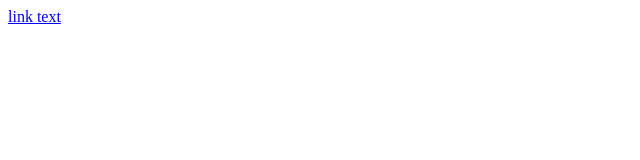
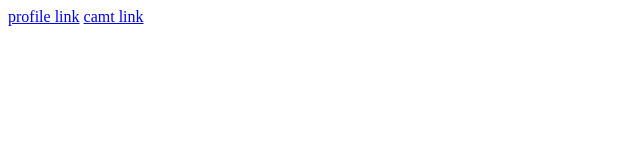
Before and after one commit to leviCMU/BasicDevLab03, a plain HTML site: page index.html in a window 1280 px wide. Shown: the whole page, without its empty margins (0-640 px from the left). Drawn offline with Linux system fonts and the light colour scheme.

Commit message:
CAMT Link Added

```diff
--- a/index.html
+++ b/index.html
@@ -1,2 +1,3 @@
 
-<a href="profile.html">link text</a>
+<a href="profile.html">profile link</a>
+<a href="https://camt.cmu.ac.th/index.php/th/">camt link</a>
```
